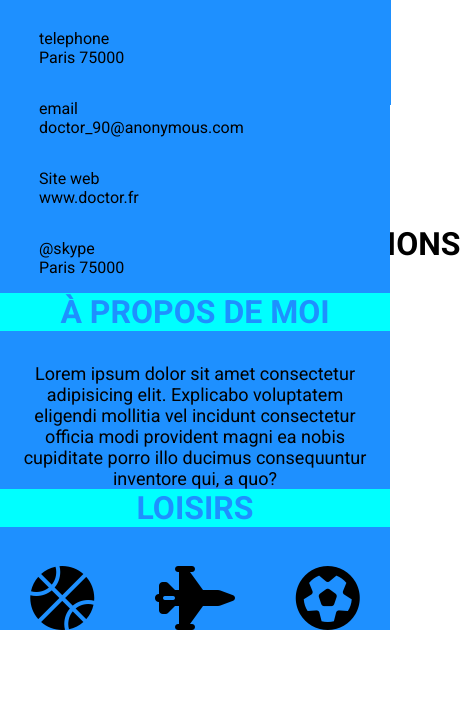
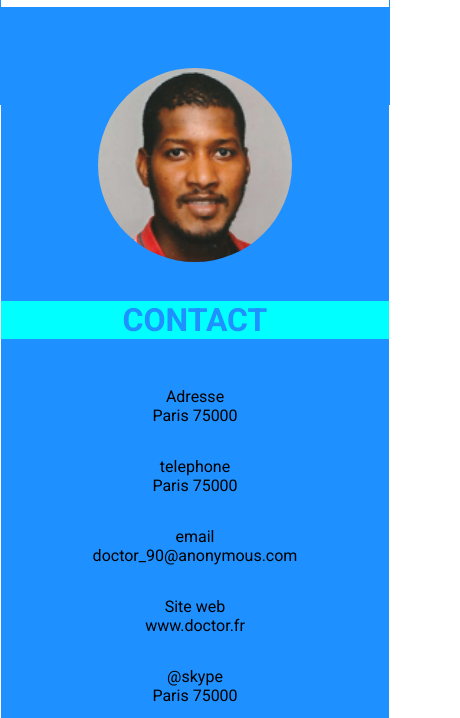
Before and after one commit to Hadidi09/projet_cv, a plain HTML site: page index.html in a window 390 px wide. Shown: the part 739-1457 px from the top of the page, 460 px wide, since content can reach past the window. Before the commit the page ends 1370 px from the top, so only its background shows below. Drawn offline with Linux system fonts and the light colour scheme.

Commit message:
new commit querie2

```diff
--- a/styles.css
+++ b/styles.css
@@ -29,7 +29,6 @@ aside{
 
 main{
     width: 70%;
-    height: 100%;
 
     display: flex;
     flex-direction: column;
@@ -71,7 +70,6 @@ main{
           margin-top: 0px;
           margin-bottom: 0px;
           margin-left: 0px;
-          display: block;
           text-align: center;
       }
       .trait{
@@ -220,7 +218,7 @@ main{
     .Formations h3{
         font-size: 2em;
         text-transform: uppercase;
-        padding-left: 33px;
+        padding-left: 3%;
         margin-bottom: 0;
 
     }
@@ -235,7 +233,7 @@ main{
     .Expérience_professionnelle h3{
         font-size: 2em;
         text-transform: uppercase;
-        padding-left: 33px;
+        padding-left: 3%;
         margin-bottom: 0;
 
     }
@@ -253,7 +251,7 @@ main{
     .Recommandations h3{
        font-size: 2em;
        text-transform: uppercase;
-       padding-left: 33px;
+       padding-left: 3%;
        margin-bottom: 0;
 
 
@@ -326,7 +324,7 @@ main{
    }
    .titres{
        display: flex;
-       padding-left: 80px;
+       padding-left: 7%;
        margin-bottom: 0;
 
 
@@ -340,6 +338,7 @@ main{
       display: flex;
       justify-content: center;
       flex-direction: column-reverse;
+      box-sizing: border-box;
 
   }
     aside{
@@ -348,7 +347,19 @@ main{
     main{
         width: 100%;
     }
+    .item1{
+        display: flex;
+        justify-content: center;
+        align-items: center;
+        flex-direction: column;
+        text-align: center;
+        padding-left: 0%;
 
+    }
+    .mon_propos{
+        margin-top: 5%;
+        margin-bottom: 5%;
+    }
 
    }
 
@@ -359,7 +370,11 @@ main{
         display: flex;
         justify-content: center;
         flex-direction: column-reverse;
+        box-sizing: border-box;
 
+    }
+    .photo{
+        order: -1;
     }
     aside{
         width: 100%;
@@ -367,5 +382,17 @@ main{
     main{
         width: 100%;
     }
+      .item1{
+          display: flex;
+          justify-content: center;
+          flex-direction: column;
+          text-align: center;
+          padding-left: 0%;
+
+      }
+    .mon_propos{
+        margin-top: 5%;
+        margin-bottom: 5%;
+    }
 
      }
```
